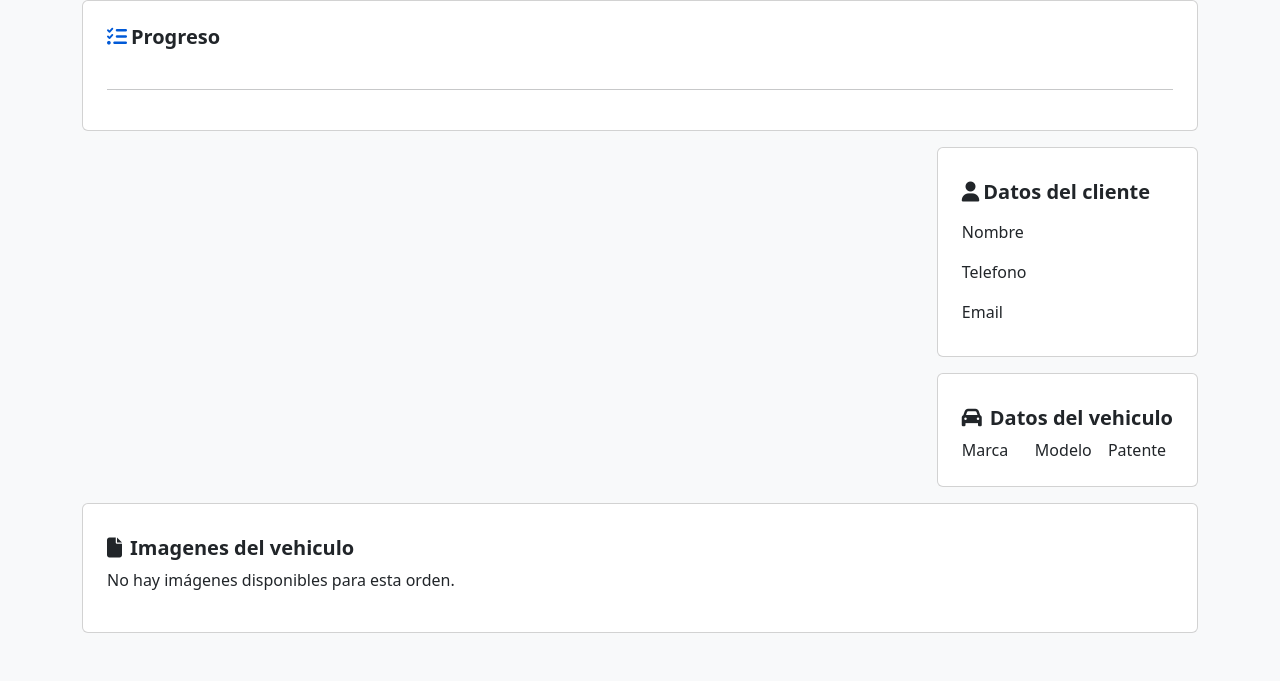
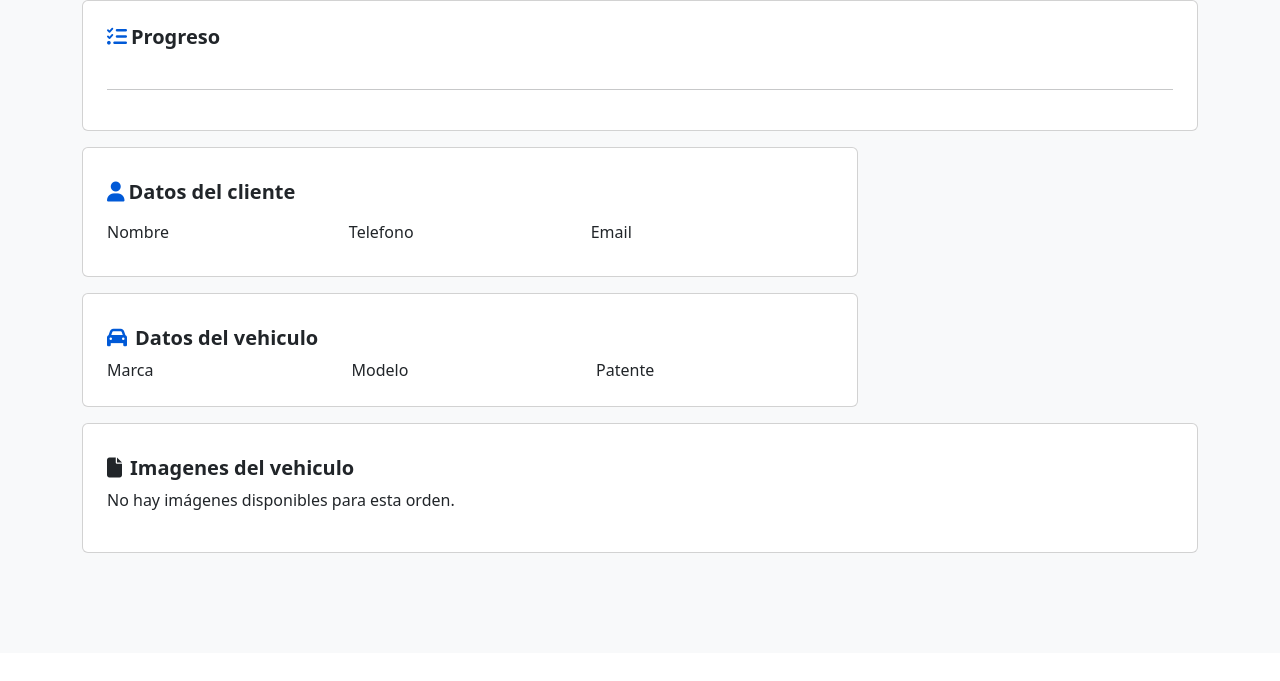
Before and after one commit to Lausciaca/VEHIX, a Django app: template orden/templates/orden/ver_orden.html in a window 1280 px wide. Shown: the part 147-828 px from the top of the page. After the commit the page ends 700 px from the top, so only its background shows below. Run offline with Django 4.2, Linux system fonts and the light colour scheme; the template is opened without the code that fills it, so the values that code supplies are empty; parts of the project's set-up code (start-up, migrations or seed data) failed here and were passed over; some libraries are stand-ins or nearby versions.

Commit message:
reestilo datos cliente y vehiculo

```diff
--- a/orden/static/orden/ver_orden.css
+++ b/orden/static/orden/ver_orden.css
@@ -42,3 +42,16 @@
     width: auto;  /* Permite la relación de aspecto original */
     height: auto;  /* Permite la relación de aspecto original */
 }
+
+
+
+
+.right{
+    width: 30%;
+}
+.left{
+    width: 70%;
+}
+.right i, .left i{
+    color: rgb(0, 89, 215);
+}
--- a/orden/templates/orden/ver_orden.html
+++ b/orden/templates/orden/ver_orden.html
@@ -54,16 +54,14 @@
                 {% include "orden/timeline.html" %}
             </div>
         </div>
+        <div class="w-100 d-flex gap-2 flex-row">
             <!-- Lado izquierdo -->
-        <div class="left">
-        </div>
-
-        <!-- Lado derecho: Datos del cliente y vehículo -->
-        <div class="right d-flex flex-column h-100 justify-content-between gap-3">
+            <div class="left d-flex flex-column h-100 justify-content-between gap-3">
                 <!-- DATOS PERSONALES -->
                 <div class="card p-2 flex-grow-1">
                     <div class="card-body">
                         <h5 class="card-title fw-bold my-2 d-flex gap-1 align-items-center"><i class="fa-solid fa-user"></i> Datos del cliente</h5>
+                        <div class="d-flex">
                             <div class="w-100 py-2">
                                 <label for="id_nombre">Nombre</label>
                                 <p class="m-0 fw-bold">{{ orden.cliente.nombre }}</p>
@@ -75,6 +73,7 @@
                             <div class="w-100 py-2">
                                 <label for="id_nombre">Email</label>
                                 <p class="m-0 fw-bold">{{ orden.cliente.email }}</p>
+                            </div>
                         </div>
                     </div>
                 </div>
@@ -100,6 +99,12 @@
                     </div>
                 </div>
             </div>
+            <!-- Lado derecho: Datos del cliente y vehículo -->
+            <div class="right ">
+
+            </div>
+        </div>
+
 
         <div class="card p-2 w-100">
             <div class="card-body">
```
Lines whose indentation alone changed are shown as unchanged.
